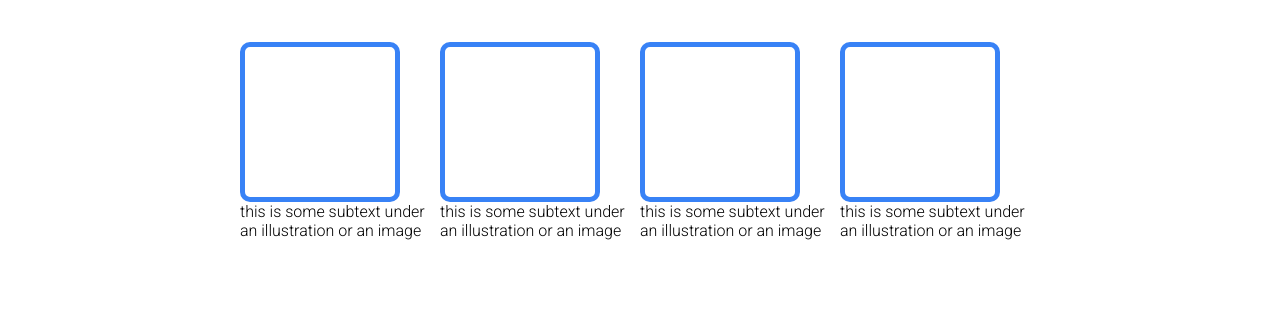
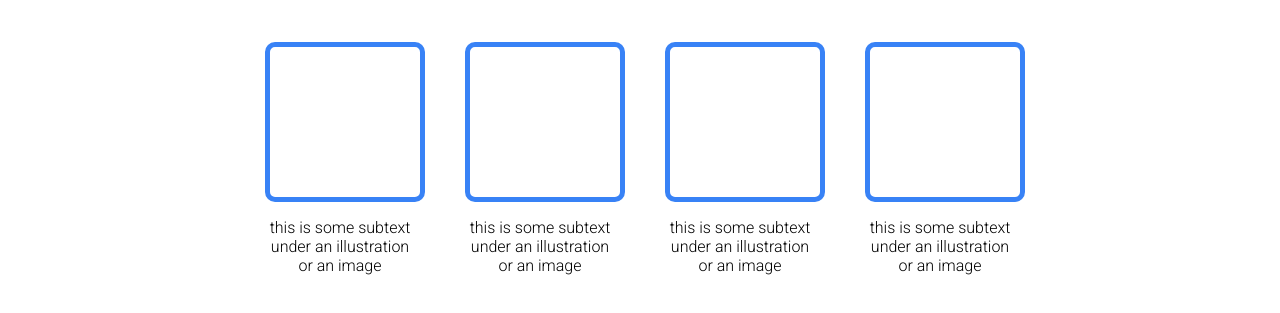
Before and after one commit to saberaraoubia/Landing-Page, a plain HTML site: page index.html in a window 1280 px wide. Shown: the part 487-800 px from the top of the page. Drawn offline with Linux system fonts and the light colour scheme.

Commit message:
remove unecessary divs

```diff
--- a/index.html
+++ b/index.html
@@ -44,19 +44,19 @@
             <div class="card-container">
                 <div class="info">
                     <div class="box"></div>
-                    <div class="card-text">this is some subtext under an illustration or an image</div>
+                    <p>this is some subtext under an illustration or an image</p>
                 </div>
                 <div class="info">
                     <div class="box"></div>
-                    <div class="card-text">this is some subtext under an illustration or an image</div>
+                    <p>this is some subtext under an illustration or an image</p>
                 </div>
                 <div class="info">
                     <div class="box"></div>
-                    <div class="card-text">this is some subtext under an illustration or an image</div>
+                    <p>this is some subtext under an illustration or an image</p>
                 </div>
                 <div class="info">
                     <div class="box"></div>
-                    <div class="card-text">this is some subtext under an illustration or an image</div>
+                    <p>this is some subtext under an illustration or an image</p>
                 </div>
             </div>
     </div>
--- a/style.css
+++ b/style.css
@@ -1,3 +1,6 @@
+
+
+
 body {
     font-family: 'Roboto' ,sans-serif;
     margin: 0px;
@@ -89,19 +92,19 @@ ul {
     align-items: center;
 }
 .card-container{
-    width: 80%;
+    width: auto;
     display: flex;
     justify-content: center;
+    gap: 50px;
+
 }
 
 .info{
-    max-width: 200px;
-    margin: 0px;
+    max-width: 150px;
+    text-align: center;
+    margin-bottom: 3px;
 }
 
-.card-text {
-
-}
 .title {
     font-size: 36px;
     font-weight: 900;
```
